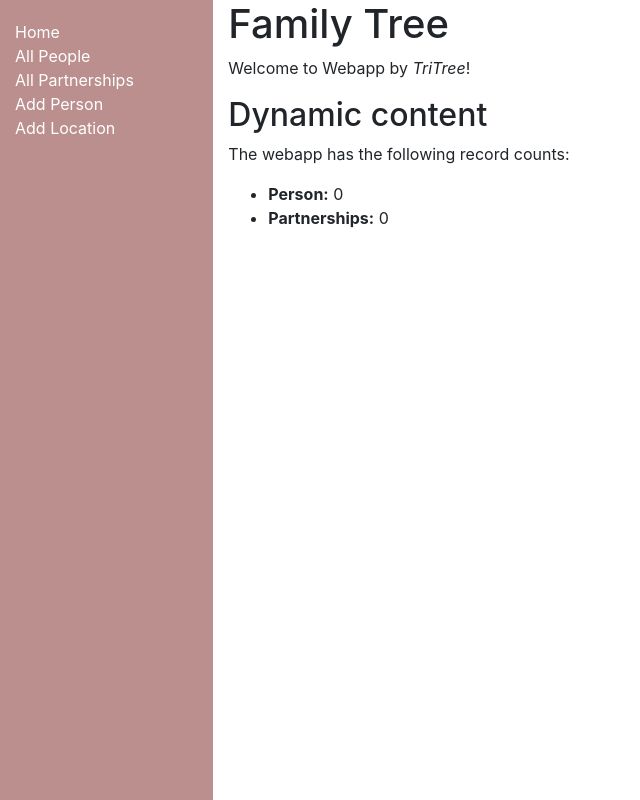
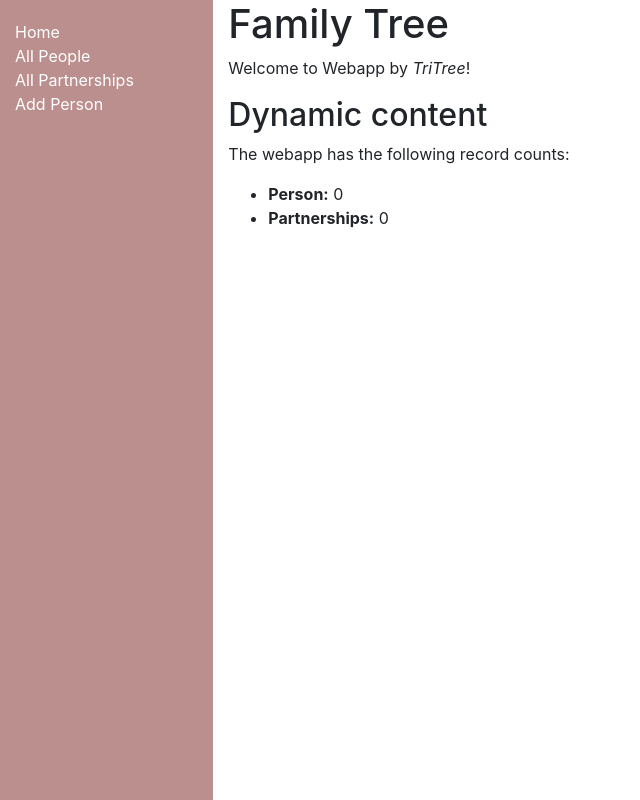
Before and after one commit to star4z/familytree, a Django app: page /webapp/ in a window 1280 px wide. Shown: the whole page, without its empty margins (0-640 px from the left). Run offline with Django 3.2, Linux system fonts and the light colour scheme; data that the repository does not hold is empty; some libraries are stand-ins or nearby versions.

Commit message:
Removed add_location view and associated endpoints

```diff
--- a/familytree/webapp/templates/base_generic.html
+++ b/familytree/webapp/templates/base_generic.html
@@ -20,7 +20,6 @@
                     <li><a href="{% url 'person' %}">All People</a></li>
                     <li><a href="{% url 'partnership' %}">All Partnerships</a></li>
                     <li><a href="{% url 'add_person' %}">Add Person</a></li>
-                    <li><a href="{% url 'add_location' %}">Add Location</a></li>
                 </ul>
             {% endblock %}
         </div>
--- a/familytree/webapp/urls.py
+++ b/familytree/webapp/urls.py
@@ -23,5 +23,4 @@ urlpatterns = [
     path('person/<int:pk>', views.PersonDetailView.as_view(), name='person_detail'),
     path('person/delete/<int:person_pk>/<int:name_pk>/', views.delete_person, name="delete_person"),
     path('add_person/', views.add_person, name='add_person'),
-    path('add_location/', views.add_location, name='add_location'),
 ]
--- a/familytree/webapp/views.py
+++ b/familytree/webapp/views.py
@@ -76,26 +76,6 @@ def add_person(request):
     return render(request, 'webapp/add_person.html', context)
 
 
-# View that creates and saves a Location instance in the DB
-# based on user's input in the Add Location form
-def add_location(request):
-    if request.method == 'POST':
-        location_form = AddLocationForm(request.POST)
-
-        if location_form.is_valid():
-            created_location = location_form.save(commit=False)
-            created_location.save()
-            return redirect('index')
-    else:
-        location_form = AddLocationForm()
-
-    context = {
-        'location_form': location_form
-    }
-
-    return render(request, 'webapp/add_location.html', context)
-
-
 @require_POST
 def delete_person(request, person_pk, name_pk):
     query = Person.objects.get(pk=person_pk)
```
